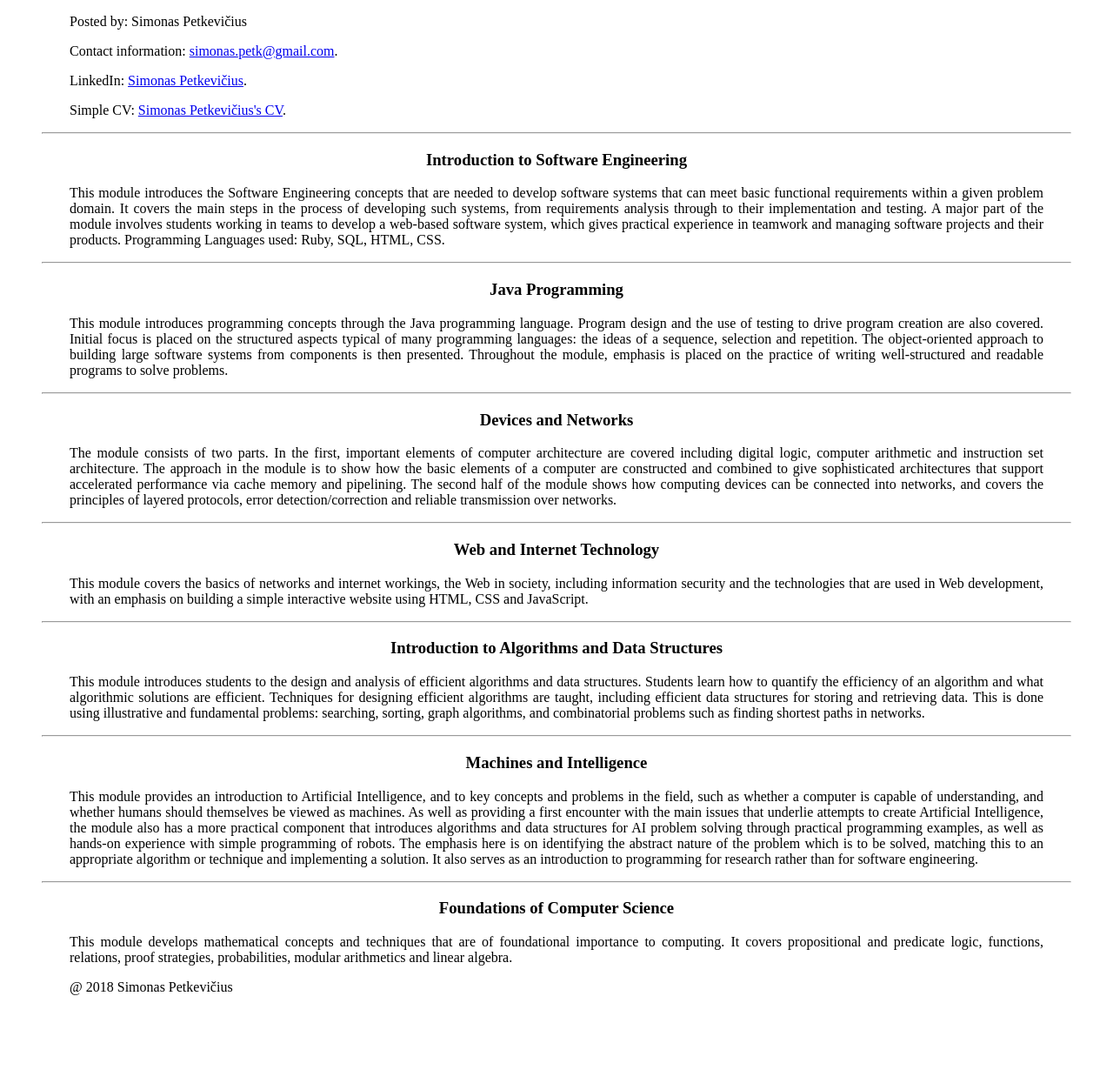
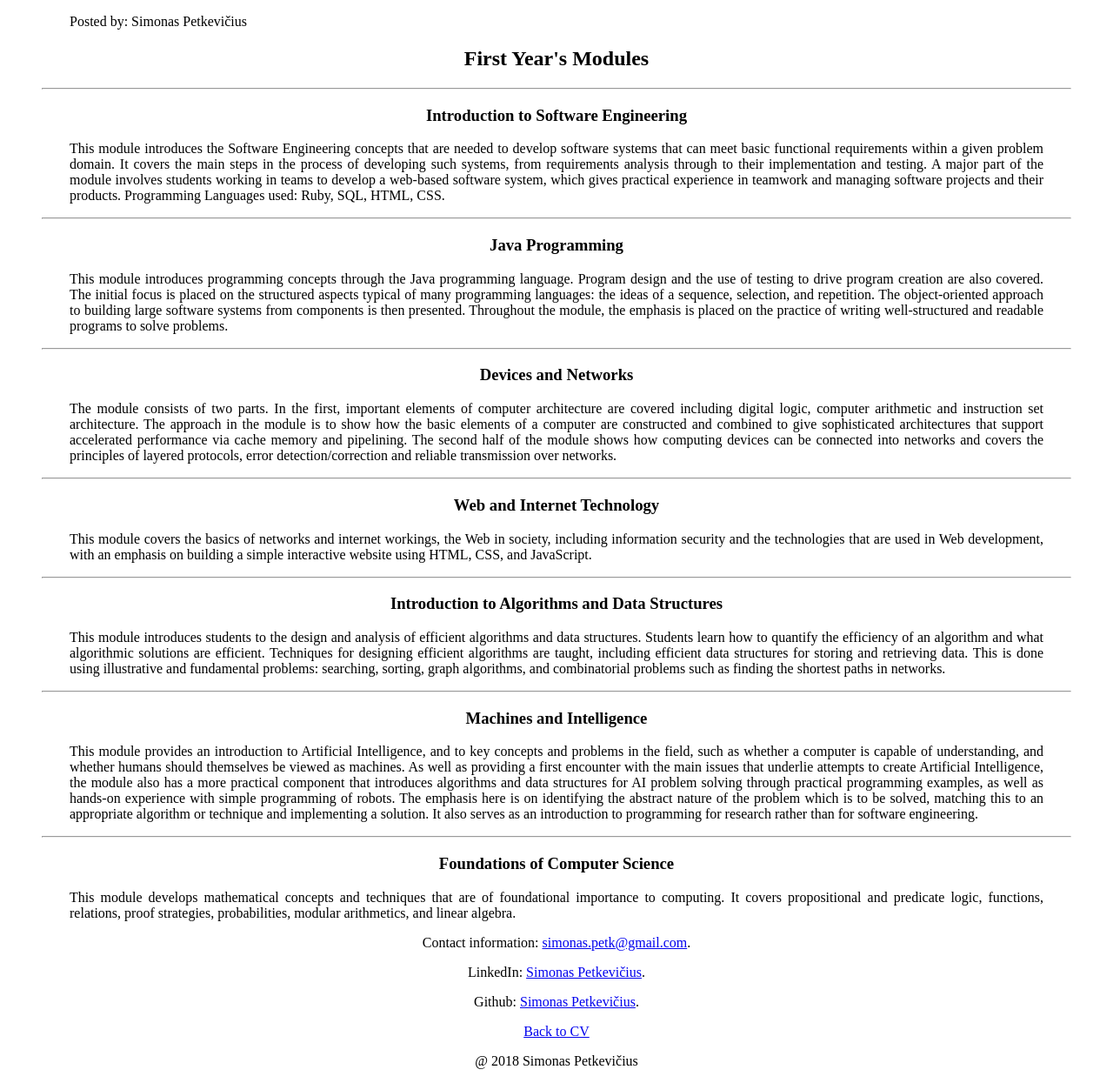
Before and after one commit to SimonasPetk/SimonasPetkeviciusCV, a plain HTML site: page modules.html in a window 1280 px wide. Shown: the whole page at 87% size. Before the commit the page ends 1160 px from the top, so only its background shows below. Drawn offline with Linux system fonts and the light colour scheme.

Commit message:
Fixed grammar and other minor mistakes

```diff
--- a/modules.html
+++ b/modules.html
@@ -7,39 +7,45 @@
   		<link rel = "stylesheet" href = "styles.css">
    </head>
    	<header>
-  		<p>Posted by: Simonas Petkevičius</p>
-  		<p>Contact information: <a href="mailto:simonas.petk@gmail.com">
-  		simonas.petk@gmail.com</a>.</p>
-  		<p>LinkedIn: <a href="https://www.linkedin.com/in/simonaspetkevicius/">
-  		Simonas Petkevičius</a>.</p>
-      <p>Simple CV: <a href="https://simonaspetk.github.io/SimonasPetkeviciusCV/">
-      Simonas Petkevičius's CV</a>.</p>
+      <p>Posted by: Simonas Petkevičius</p>
+      <h2>First Year's Modules</h2>
  	</header>
    <body class="modules">
    	<hr>
    	<h3>Introduction to Software Engineering</h3>
-   	<p>This module introduces the Software Engineering concepts that are needed to develop software systems that can meet basic functional requirements within a given problem domain. It covers the main steps in the process of developing such systems, from requirements analysis through to their implementation and testing. A major part of the module involves students working in teams to develop a web-based software system, which gives practical experience in teamwork and managing software projects and their products. Programming Languages used: Ruby, SQL, HTML, CSS.
-   	</p>
+   	<p>This module introduces the Software Engineering concepts that are needed to develop software systems that can meet basic functional requirements within a given problem domain. It covers the main steps in the process of developing such systems, from requirements analysis through to their implementation and testing. A major part of the module involves students working in teams to develop a web-based software system, which gives practical experience in teamwork and managing software projects and their products. Programming Languages used: Ruby, SQL, HTML, CSS.</p>
    	<hr>
    	<h3>Java Programming</h3>
-   	<p>This module introduces programming concepts through the Java programming language. Program design and the use of testing to drive program creation are also covered. Initial focus is placed on the structured aspects typical of many programming languages: the ideas of a sequence, selection and repetition. The object-oriented approach to building large software systems from components is then presented. Throughout the module, emphasis is placed on the practice of writing well-structured and readable programs to solve problems.</p>
+   	<p>This module introduces programming concepts through the Java programming language. Program design and the use of testing to drive program creation are also covered. The initial focus is placed on the structured aspects typical of many programming languages: the ideas of a sequence, selection, and repetition. The object-oriented approach to building large software systems from components is then presented. Throughout the module, the emphasis is placed on the practice of writing well-structured and readable programs to solve problems.</p>
    	<hr>
    	<h3>Devices and Networks</h3>
-   	<p>The module consists of two parts. In the first, important elements of computer architecture are covered including digital logic, computer arithmetic and instruction set architecture. The approach in the module is to show how the basic elements of a computer are constructed and combined to give sophisticated architectures that support accelerated performance via cache memory and pipelining. The second half of the module shows how computing devices can be connected into networks, and covers the principles of layered protocols, error detection/correction and reliable transmission over networks.</p>
+   	<p>The module consists of two parts. In the first, important elements of computer architecture are covered including digital logic, computer arithmetic and instruction set architecture. The approach in the module is to show how the basic elements of a computer are constructed and combined to give sophisticated architectures that support accelerated performance via cache memory and pipelining. The second half of the module shows how computing devices can be connected into networks and covers the principles of layered protocols, error detection/correction and reliable transmission over networks.</p>
    	<hr>
    	<h3>Web and Internet Technology</h3>
-   	<p>This module covers the basics of networks and internet workings, the Web in society, including information security and the technologies that are used in Web development, with an emphasis on building a simple interactive website using HTML, CSS and JavaScript.</p>
+   	<p>This module covers the basics of networks and internet workings, the Web in society, including information security and the technologies that are used in Web development, with an emphasis on building a simple interactive website using HTML, CSS, and JavaScript.</p>
    	<hr>
    	<h3>Introduction to Algorithms and Data Structures</h3>
-   	<p>This module introduces students to the design and analysis of efficient algorithms and data structures. Students learn how to quantify the efficiency of an algorithm and what algorithmic solutions are efficient. Techniques for designing efficient algorithms are taught, including efficient data structures for storing and retrieving data. This is done using illustrative and fundamental problems: searching, sorting, graph algorithms, and combinatorial problems such as finding shortest paths in networks.</p>
+   	<p>This module introduces students to the design and analysis of efficient algorithms and data structures. Students learn how to quantify the efficiency of an algorithm and what algorithmic solutions are efficient. Techniques for designing efficient algorithms are taught, including efficient data structures for storing and retrieving data. This is done using illustrative and fundamental problems: searching, sorting, graph algorithms, and combinatorial problems such as finding the shortest paths in networks.</p>
    	<hr>
    	<h3>Machines and Intelligence</h3>
    	<p>This module provides an introduction to Artificial Intelligence, and to key concepts and problems in the field, such as whether a computer is capable of understanding, and whether humans should themselves be viewed as machines. As well as providing a first encounter with the main issues that underlie attempts to create Artificial Intelligence, the module also has a more practical component that introduces algorithms and data structures for AI problem solving through practical programming examples, as well as hands-on experience with simple programming of robots. The emphasis here is on identifying the abstract nature of the problem which is to be solved, matching this to an appropriate algorithm or technique and implementing a solution. It also serves as an introduction to programming for research rather than for software engineering.</p>
    	<hr>
    	<h3>Foundations of Computer Science</h3>
-   	<p>This module develops mathematical concepts and techniques that are of foundational importance to computing. It covers propositional and predicate logic, functions, relations, proof strategies, probabilities, modular arithmetics and linear algebra.</p>
+   	<p>This module develops mathematical concepts and techniques that are of foundational importance to computing. It covers propositional and predicate logic, functions, relations, proof strategies, probabilities, modular arithmetics, and linear algebra.</p>
    </body>
    	<footer>
+      <p>Contact information:
+        <a href="mailto:simonas.petk@gmail.com">simonas.petk@gmail.com</a>.
+      </p>
+      <p>LinkedIn:
+        <a href="https://www.linkedin.com/in/simonaspetkevicius/">Simonas Petkevičius</a>.
+      </p>
+      <p>Github:
+        <a href="https://github.com/SimonasPetk">Simonas Petkevičius</a>.
+      </p>
+      <p>
+        <a href="https://simonaspetk.github.io/SimonasPetkeviciusCV/index.html">Back to CV</a>
+      </p>
   		<p>@ 2018 Simonas Petkevičius</p>
  	</footer>
 </html>
--- a/styles.css
+++ b/styles.css
@@ -1,13 +1,13 @@
-footer, .modules, .main-heading {
+.modules footer p, .modules, .main-heading {
 	text-align: center;
 }
 .modules {
 	margin: 0 3em;
 }
-.modules p {
+.modules p{
 	padding: 0 2em;
 	text-align:justify;
 }
 .main-heading {
-	margin-to: 1em 0;
+	margin-top: 1em 0;
 }
```
Also changed, not shown: index.html (+2 -2 lines), 1 other file.
